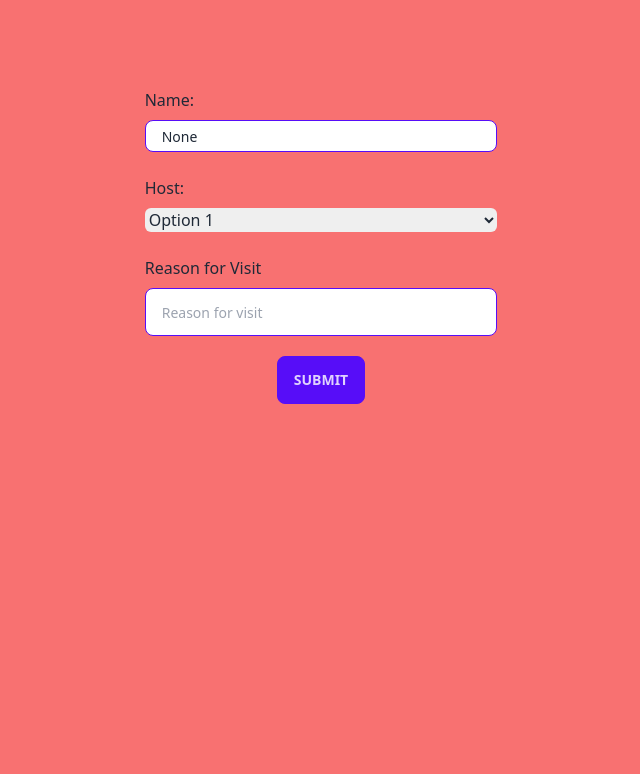
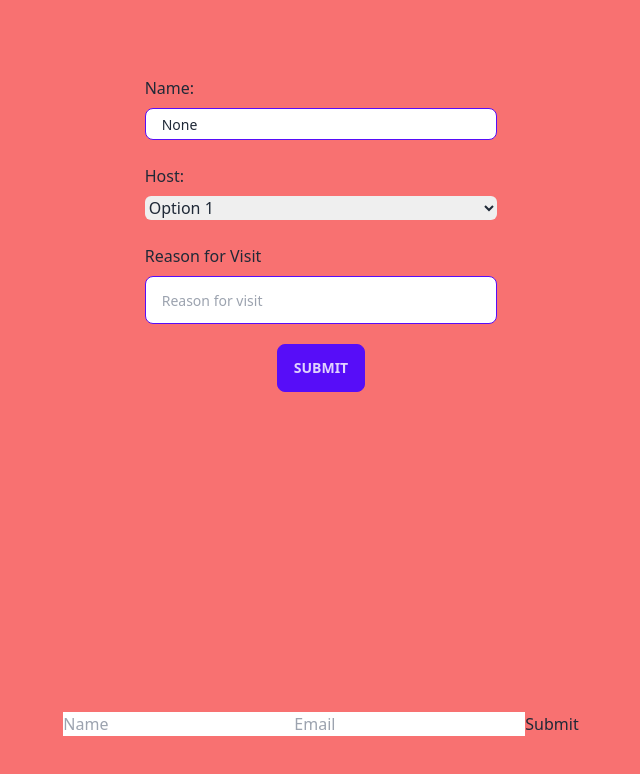
Before and after one commit to pathakHemanta/kiosk-check-in, a Next.js app: page / in a window 1280 px wide. Shown: the top 774 px of the page, without its empty margins (319-959 px from the left). Built offline with nearby package versions, Linux system fonts and the light colour scheme.

Commit message:
Tested a database connection

```diff
--- /dev/null
+++ b/src/components/VisitorForm.js
@@ -0,0 +1,66 @@
+import React, { useState } from "react";
+
+function FormComponent() {
+  const [formData, setFormData] = useState({
+    // Initialize form fields and their default values
+    name: "",
+    email: "",
+    // Add more fields as needed
+  });
+
+  const handleInputChange = (event) => {
+    const { name, value } = event.target;
+    setFormData({
+      ...formData,
+      [name]: value,
+    });
+  };
+
+  const handleSubmit = async (event) => {
+    event.preventDefault();
+
+    // Make an API request here to send formData to the backend API
+    try {
+      const response = await fetch("/api/save-test", {
+        method: "POST",
+        headers: {
+          "Content-Type": "application/json",
+        },
+        body: JSON.stringify(formData),
+      });
+
+      if (response.ok) {
+        // Handle success, e.g., show a success message
+        console.log("Data updated successfully");
+      } else {
+        // Handle errors, e.g., show an error message
+        console.error("Error updating data");
+      }
+    } catch (error) {
+      console.error("Error:", error);
+    }
+  };
+
+  return (
+    <form onSubmit={handleSubmit}>
+      <input
+        type="text"
+        name="name"
+        value={formData.name}
+        onChange={handleInputChange}
+        placeholder="Name"
+      />
+      <input
+        type="email"
+        name="email"
+        value={formData.email}
+        onChange={handleInputChange}
+        placeholder="Email"
+      />
+      {/* Add more form fields as needed */}
+      <button type="submit">Submit</button>
+    </form>
+  );
+}
+
+export default FormComponent;
--- /dev/null
+++ b/src/pages/api/save-test.js
@@ -0,0 +1,31 @@
+import mysql from "mysql2/promise";
+
+const db = mysql.createPool({
+  host: "localhost",
+  user: "root",
+  password: "Kaisenjujutsu@101010",
+  database: "guests",
+});
+
+export default async function handler(req, res) {
+  if (req.method === "POST") {
+    const name = req.body.name;
+    const email = req.body.host;
+
+    console.log(name + " " + email);
+    res.status(200).json({ message: result });
+
+    // const query =
+    //   "INSERT INTO guest_list(host_name, reason_visit, guest_name) VALUES (?, ?, ?)";
+    // const values = [host, reason, name];
+    // try {
+    //   const result = await db.query(query, values);
+    //   res.status(200).json({ message: result });
+    // } catch (error) {
+    //   console.error("Error saving data:", error);
+    //   res.status(500).json({ error: error });
+    // }
+    //   } else {
+    //     res.status(405).end();
+  }
+}
--- a/src/pages/index.js
+++ b/src/pages/index.js
@@ -1,5 +1,6 @@
 import { useState } from "react";
 import axios from "axios";
+import FormComponent from "@/components/visitorForm";
 
 export default function Home() {
   const [name, setName] = useState("None");
@@ -103,6 +104,7 @@ export default function Home() {
           ))} */}
         </ul>
       </div>
+      <FormComponent />
     </div>
   );
 }
```
